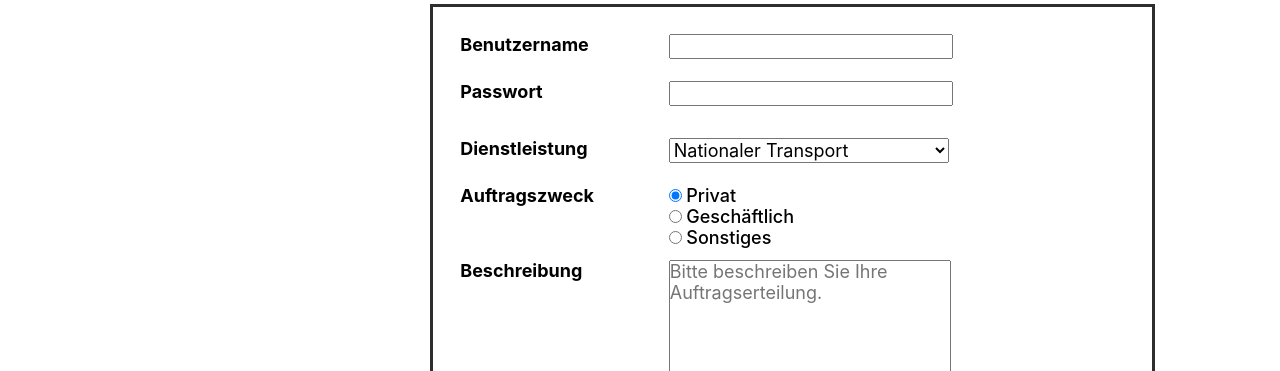
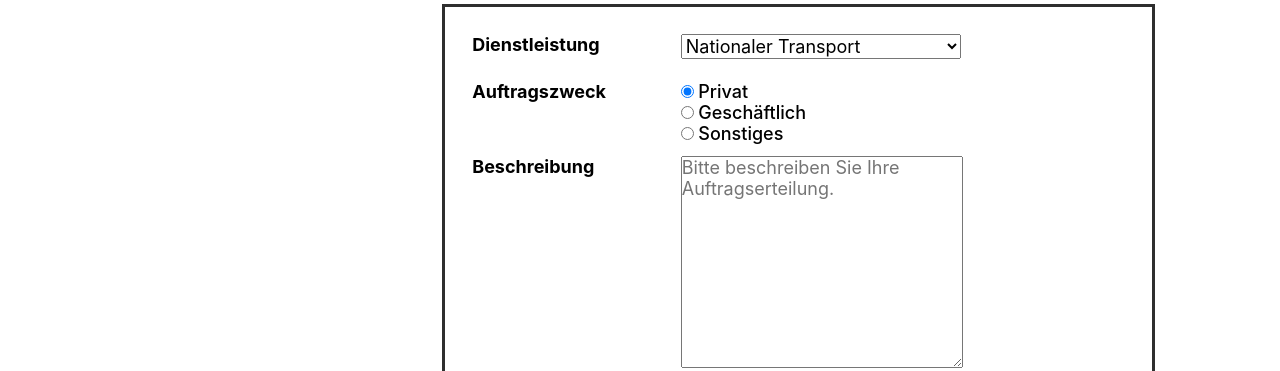
Before and after one commit to DerDavid222/webTrans, a plain HTML site: page Frontend/html/anfrage.html in a window 1280 px wide. Shown: the part 729-1100 px from the top of the page. Drawn offline with nearby package versions, Linux system fonts and the light colour scheme.

Commit message:
Benutzername, Passwort in Anfrageformular entfernt

```diff
--- a/Frontend/html/anfrage.html
+++ b/Frontend/html/anfrage.html
@@ -69,30 +69,6 @@
           <form class="FormularGesamt" name="Auftrag" onsubmit="pruefen();">
             <h1>Auftragsanfrage</h1>
             <table>
-              <tr>
-                <td class="input_label">Benutzername</td>
-                <td>
-                  <input
-                    type="text"
-                    class="input_txt"
-                    name="Vorname"
-                    id="Vorname"
-                  />
-                </td>
-              </tr>
-              <tr>
-                <td class="input_label">Passwort</td>
-                <td>
-                  <input
-                    type="password"
-                    class="input_txt"
-                    name="Vorname"
-                    id="Vorname"
-                  />
-                </td>
-
-                <td class="TopPad"></td>
-              </tr>
               <tr class="TopPad">
                 <td class="input_label">Dienstleistung</td>
                 <td>
```
